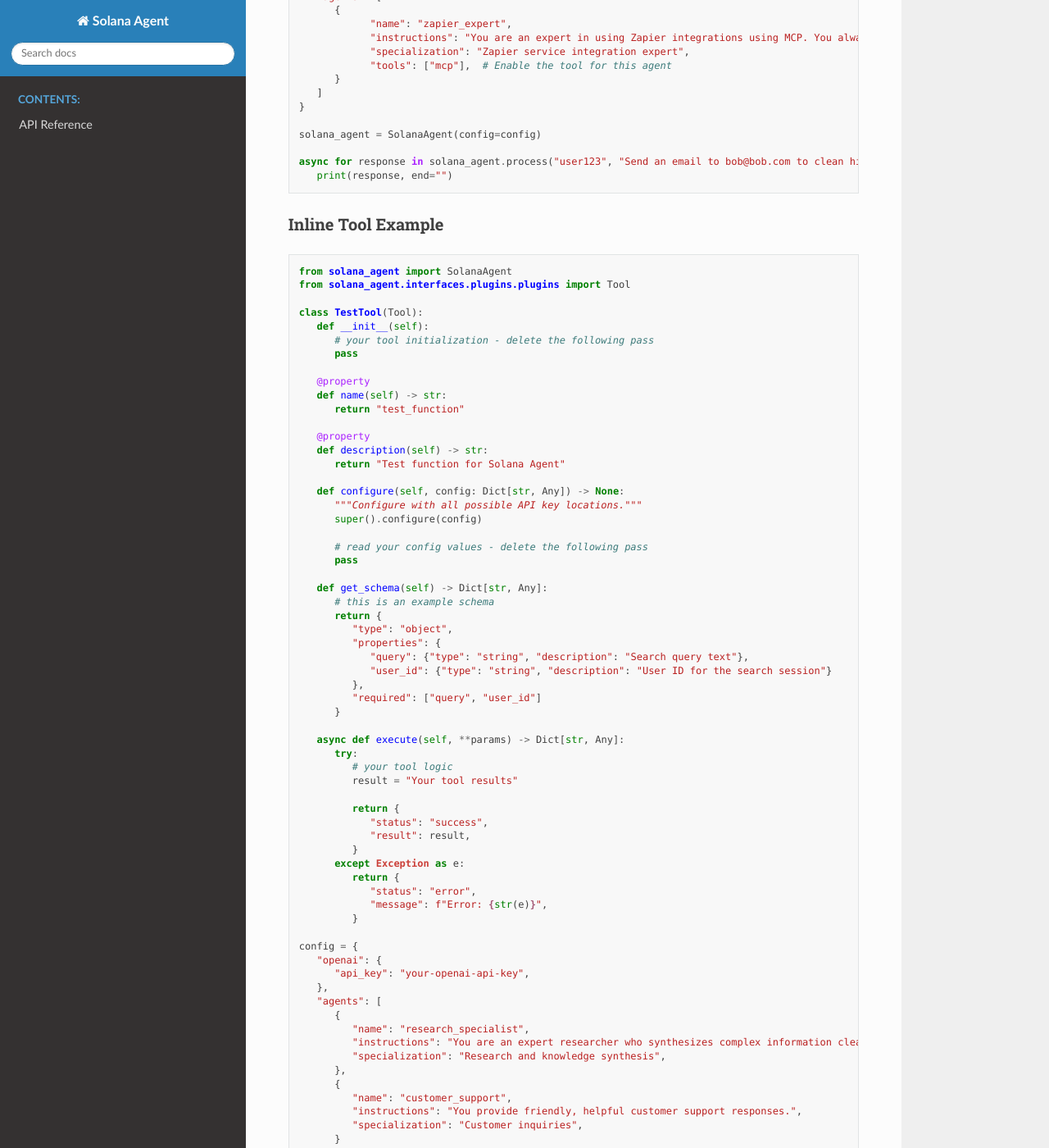
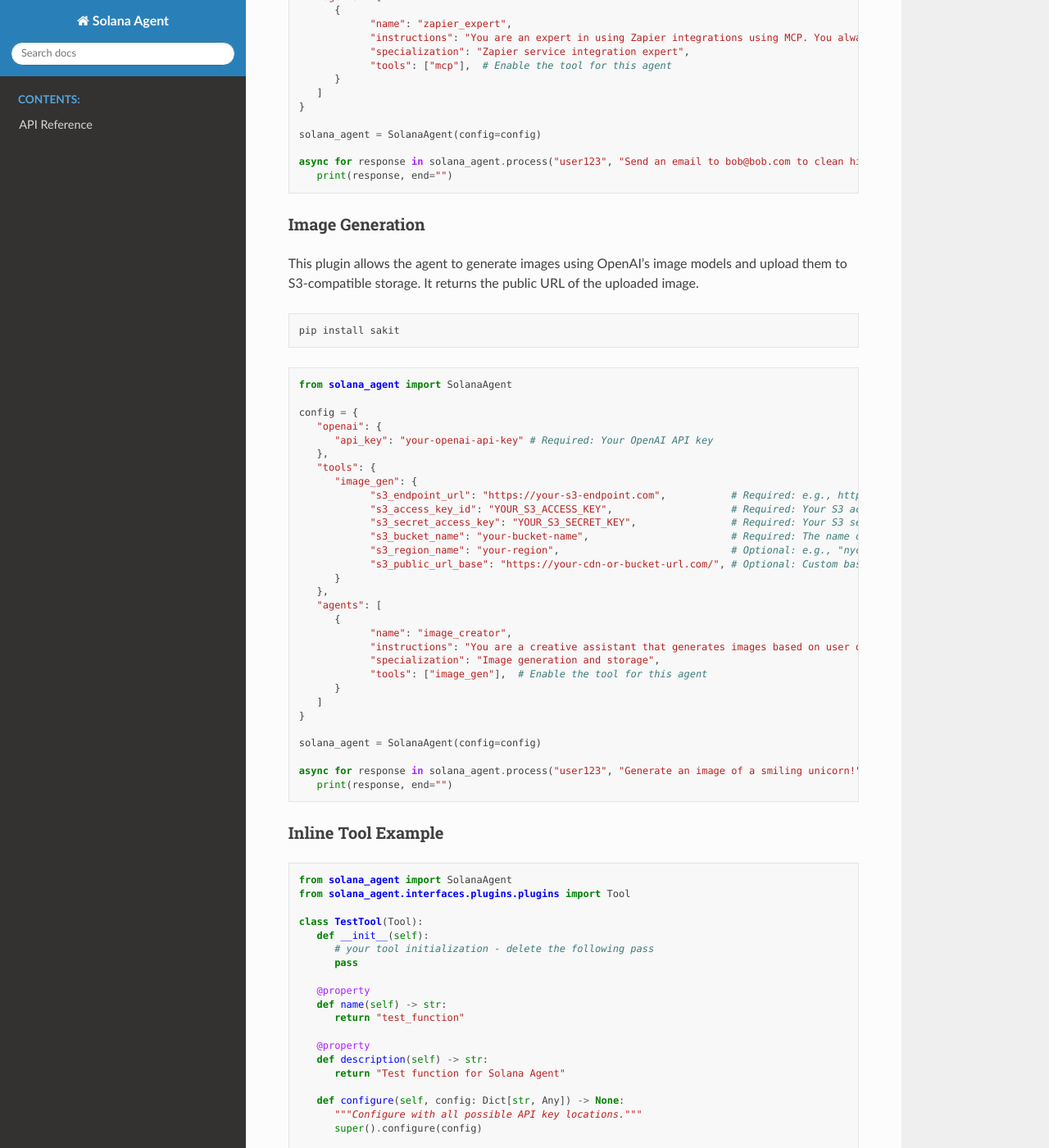
Before and after one commit to truemagic-coder/solana-agent, a Sphinx documentation site: the page built from docs/index.rst, in a window 1280 px wide and 1400 px high, scrolled down 10808 px. Shown: the whole window at 82% size. Built offline with Sphinx 7.4.7 and the Read the Docs theme 3.1.0, drawn with Linux system fonts in a browser that asks for light colours.

```diff
--- a/docs/index.rst
+++ b/docs/index.rst
@@ -633,6 +633,50 @@ Other MCP servers may work but are not supported.
    async for response in solana_agent.process("user123", "Send an email to bob@bob.com to clean his room!"):
       print(response, end="")
 
+
+Image Generation
+~~~~~~~~~~~~~~~~~~~~~~~~~~~~~~~
+
+This plugin allows the agent to generate images using OpenAI's image models and upload them to S3-compatible storage. It returns the public URL of the uploaded image.
+
+.. code-block:: bash
+
+   pip install sakit
+
+.. code-block:: python
+
+   from solana_agent import SolanaAgent
+
+   config = {
+      "openai": {
+         "api_key": "your-openai-api-key" # Required: Your OpenAI API key
+      },
+      "tools": {
+         "image_gen": {
+               "s3_endpoint_url": "https://your-s3-endpoint.com",           # Required: e.g., https://nyc3.digitaloceanspaces.com
+               "s3_access_key_id": "YOUR_S3_ACCESS_KEY",                    # Required: Your S3 access key ID
+               "s3_secret_access_key": "YOUR_S3_SECRET_KEY",                # Required: Your S3 secret access key
+               "s3_bucket_name": "your-bucket-name",                        # Required: The name of your S3 bucket
+               "s3_region_name": "your-region",                             # Optional: e.g., "nyc3", needed by some providers
+               "s3_public_url_base": "https://your-cdn-or-bucket-url.com/", # Optional: Custom base URL for public links (include trailing slash). If omitted, a standard URL is constructed.
+         }
+      },
+      "agents": [
+         {
+               "name": "image_creator",
+               "instructions": "You are a creative assistant that generates images based on user descriptions. Use the image_gen tool to create and store the image.",
+               "specialization": "Image generation and storage",
+               "tools": ["image_gen"],  # Enable the tool for this agent
+         }
+      ]
+   }
+
+   solana_agent = SolanaAgent(config=config)
+
+   async for response in solana_agent.process("user123", "Generate an image of a smiling unicorn!"):
+      print(response, end="")
+
+
 Inline Tool Example
 ~~~~~~~~~~~~~~~~~~~~~~~~~~~~
 
```
Also changed, not shown: README.md (+40 -0 lines), pyproject.toml (+15 -15 lines), 1 other file.
